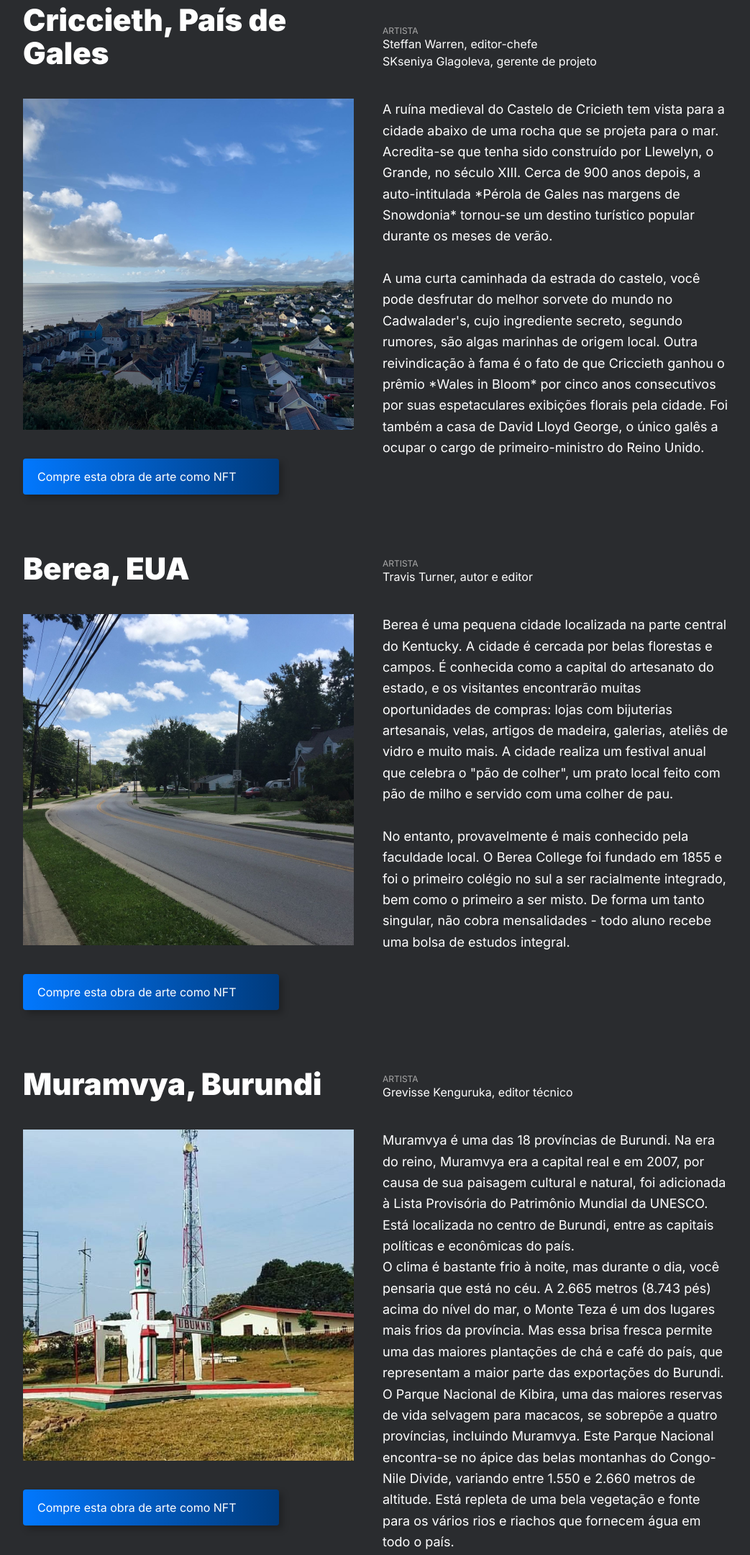
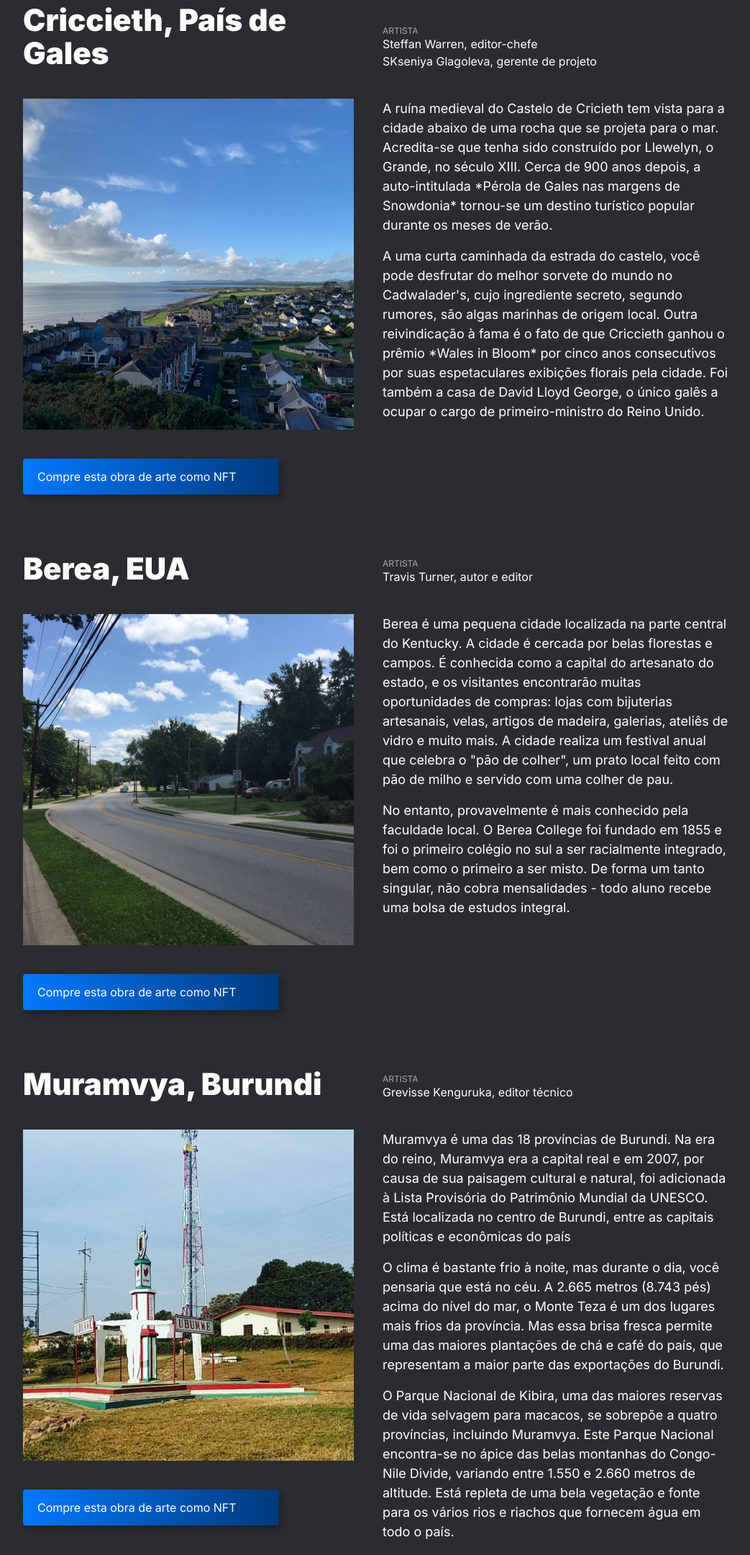
Before and after one commit to AdielBarboza/web_project_homeland, a plain HTML site: page index.html in a window 1280 px wide. Shown: the part 2260-4420 px from the top of the page at 72% size, without its empty margins (116-1159 px from the left). Drawn offline with Linux system fonts and the light colour scheme.

Commit message:
projeto finalizado

```diff
--- a/blocks/place.css
+++ b/blocks/place.css
@@ -52,10 +52,9 @@ line-height: 46px;
   font-size: 18px;
   line-height: 163%;
   letter-spacing: 0%;
-
-
-
-
+}
+.place__paragraph p {
+  margin-bottom: 16px;
 }
 
 .place__button {
--- a/index.html
+++ b/index.html
@@ -64,15 +64,20 @@
           </div>
           <img class="place__image" src="images/__image (1).png" alt="">
 
-          <p class="place__paragraph">A ruína medieval do Castelo de Cricieth tem vista para a cidade abaixo de uma
+          <div class="place__paragraph">
+            <p>
+            A ruína medieval do Castelo de Cricieth tem vista para a cidade abaixo de uma
               rocha que se projeta para o mar. Acredita-se que tenha sido construído por Llewelyn, o Grande, no século
               XIII. Cerca de 900 anos depois, a auto-intitulada *Pérola de Gales nas margens de Snowdonia* tornou-se um
-            destino turístico popular durante os meses de verão.<br><br>
+              destino turístico popular durante os meses de verão.
+          </p>
+            <p>
               A uma curta caminhada da estrada do castelo, você pode desfrutar do melhor sorvete do mundo no Cadwalader's,
               cujo ingrediente secreto, segundo rumores, são algas marinhas de origem local. Outra reivindicação à fama é
               o fato de que Criccieth ganhou o prêmio *Wales in Bloom* por cinco anos consecutivos por suas espetaculares
               exibições florais pela cidade. Foi também a casa de David Lloyd George, o único galês a ocupar o cargo de
-            primeiro-ministro do Reino Unido.</p>
+              primeiro-ministro do Reino Unido.
+            </p></div>
           <buttom class="place__button">Compre esta obra de arte como NFT</buttom>
         </div>
 
@@ -85,16 +90,20 @@
           </div>
           <img class="place__image" src="images/__image (2).png" alt="">
 
-          <p class="place__paragraph">Berea é uma pequena cidade localizada na parte central do Kentucky. A cidade é
+          <div class="place__paragraph">
+            <p>
+            Berea é uma pequena cidade localizada na parte central do Kentucky. A cidade é
               cercada por belas florestas e campos. É conhecida como a capital do artesanato do estado, e os visitantes
               encontrarão muitas oportunidades de compras: lojas com bijuterias artesanais, velas, artigos de madeira,
               galerias, ateliês de vidro e muito mais. A cidade realiza um festival anual que celebra o "pão de colher",
               um prato local feito com pão de milho e servido com uma colher de pau.
-            <br><br>
+          </p>
+            <p>
               No entanto, provavelmente é mais conhecido pela faculdade local. O Berea College foi fundado em 1855 e foi o
               primeiro colégio no sul a ser racialmente integrado, bem como o primeiro a ser misto. De forma um tanto
               singular, não cobra mensalidades - todo aluno recebe uma bolsa de estudos integral.
             </p>
+          </div>
           <buttom class="place__button">Compre esta obra de arte como NFT</buttom>
         </div>
 
@@ -108,17 +117,25 @@
           </div>
           <img class="place__image" src="images/__image (3).png" alt="">
 
-          <p class="place__paragraph">Muramvya é uma das 18 províncias de Burundi. Na era do reino, Muramvya era a
+          <div class="place__paragraph"><p>
+            Muramvya é uma das 18 províncias de Burundi. Na era do reino, Muramvya era a
               capital real e em 2007, por causa de sua paisagem cultural e natural, foi adicionada à Lista Provisória do
               Patrimônio Mundial da UNESCO. Está localizada no centro de Burundi, entre as capitais políticas e econômicas
-            do país.<br>O clima é bastante frio à noite, mas durante o dia, você pensaria que está no céu. A 2.665
+              do país
+          </p>
+          <p>
+            O clima é bastante frio à noite, mas durante o dia, você pensaria que está no céu. A 2.665
               metros (8.743 pés) acima do nível do mar, o Monte Teza é um dos lugares mais frios da província. Mas essa
               brisa fresca permite uma das maiores plantações de chá e café do país, que representam a maior parte das
-            exportações do Burundi.<br>
+              exportações do Burundi.
+          </p>
+            <p>
               O Parque Nacional de Kibira, uma das maiores reservas de vida selvagem para macacos, se sobrepõe a quatro
               províncias, incluindo Muramvya. Este Parque Nacional encontra-se no ápice das belas montanhas do Congo-Nile
               Divide, variando entre 1.550 e 2.660 metros de altitude. Está repleta de uma bela vegetação e fonte para os
-            vários rios e riachos que fornecem água em todo o país.</p>
+              vários rios e riachos que fornecem água em todo o país.
+            </p>
+          </div>
           <buttom class="place__button">Compre esta obra de arte como NFT</buttom>
         </div>
 
@@ -132,18 +149,22 @@
           </div>
           <img class="place__image" src="images/__image(4).png" alt="">
 
-          <p class="place__paragraph">São Paulo é a locomotiva econômica do Brasil e o coração financeiro da América
+          <div class="place__paragraph"><p>
+            São Paulo é a locomotiva econômica do Brasil e o coração financeiro da América
               Latina
               O clima é famoso por sua imprevisibilidade, ganhando o apelido de "Terra da Garoa". Em um único dia, você
               pode vivenciar as quatro estações, mas é essa energia dinâmica que alimenta as luzes da Avenida Paulista. A
               760 metros acima do nível do mar, a cidade pulsa entre arranha-céus e centros culturais, abrigando a maior
               diversidade gastronômica do mundo, que representa a principal exportação cultural e turística da região.
-            <br> <br>
+          </p>
+
+            <p>
               O Parque Ibirapuera, o pulmão verde da capital, oferece um respiro necessário em meio ao asfalto. Projetado
               para integrar arte e natureza, o parque abriga museus icônicos e pavilhões que são verdadeiras obras de arte
               a céu aberto. É um refúgio de biodiversidade onde a vegetação de Mata Atlântica resiste e floresce,
               fornecendo lazer e ar puro para milhões de paulistanos todos os dias.
             </p>
+          </div>
           <buttom class="place__button">Compre esta obra de arte como NFT</buttom>
         </div>
       </section>
```
Lines whose indentation alone changed are shown as unchanged.
